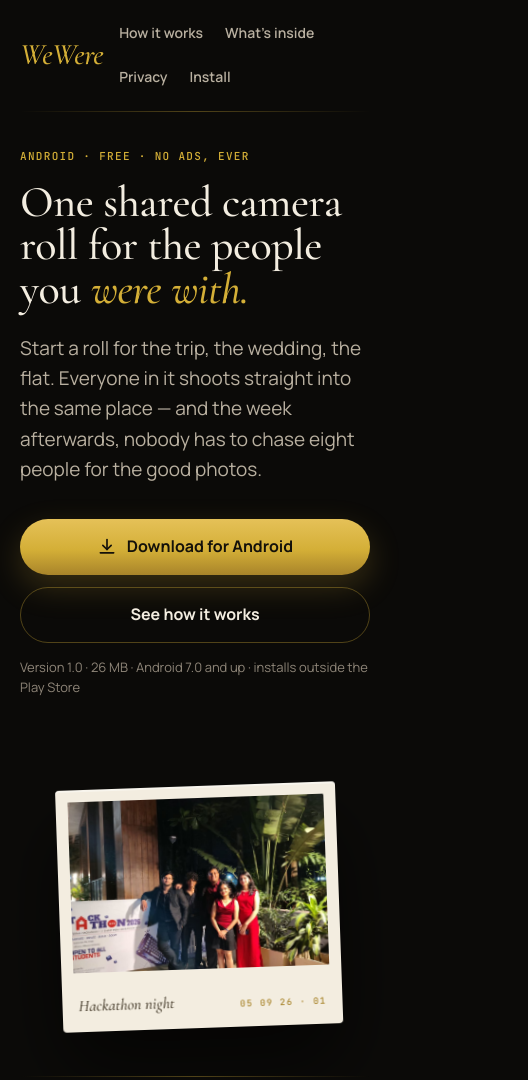
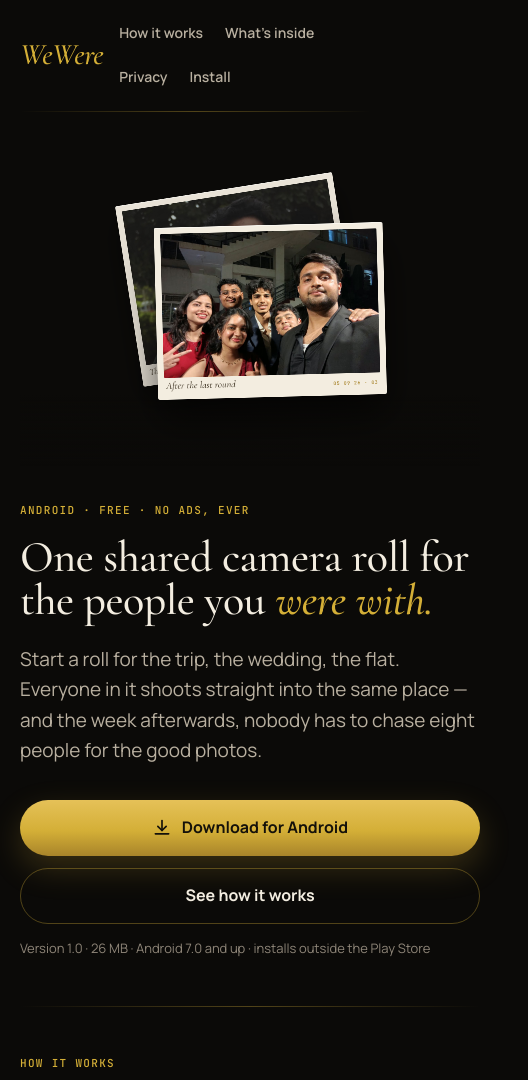
Before and after one commit to sidhy4rth/WeWere, a plain HTML site: page site/index.html in a window 390 px wide. Shown: the top 1080 px of the page, 528 px wide, since content can reach past the window. Drawn offline with nearby package versions, Linux system fonts and the light colour scheme.

Commit message:
Site: on phones the print stack pins to the top and deals as you scroll

```diff
--- a/site/index.html
+++ b/site/index.html
@@ -81,17 +81,19 @@
   /* dealt away: off the table, top-right, gone */
   .print.gone { z-index: 5; transform: translate(260px, -520px) rotate(14deg) scale(0.9); opacity: 0; pointer-events: none; }
 
-  /* narrow: prints become a row you can swipe */
+  /* narrow: the stack pins to the top of the screen and the page scrolls under it,
+     so the same dealing happens on a phone. */
   .prints-inline { display: none; }
   @media (max-width: 960px) {
     .page { grid-template-columns: 1fr; gap: 0; }
-    .prints-col { display: none; }
-    .prints-inline { display: flex; gap: 18px; overflow-x: auto; padding: 24px 20px 32px; margin: 0 -20px; -webkit-overflow-scrolling: touch; }
-    .prints-inline .print { position: relative; left: auto; top: auto; width: 280px; flex-shrink: 0; transform: none !important; opacity: 1 !important; padding-bottom: 38px; }
-    .prints-inline .print .cap { font-size: 16px; }
-    .prints-inline .print:nth-child(odd) { transform: rotate(-2deg) !important; }
-    .prints-inline .print:nth-child(even) { transform: rotate(2deg) !important; }
+    .prints-col { order: -1; position: sticky; top: 0; z-index: 5; height: 42vh; height: 42dvh; min-height: 280px;
+      justify-content: center; align-items: center; overflow: visible;
+      background: linear-gradient(180deg, var(--ink) 0%, var(--ink) 80%, rgba(11,10,8,0) 100%); }
+    .table { width: 460px; height: 560px; transform: translateY(-4px) scale(0.58); transform-origin: 50% 50%; flex-shrink: 0; }
+    .content { padding-top: 0; }
+    .hero { padding-block: 8px 48px; }
   }
+  @media (max-width: 420px) { .table { transform: translateY(16px) scale(0.52); } }
   @media (prefers-reduced-motion: reduce) { .print { transition: opacity 300ms ease; } }
 
   /* ---- Nav ---- */
```
